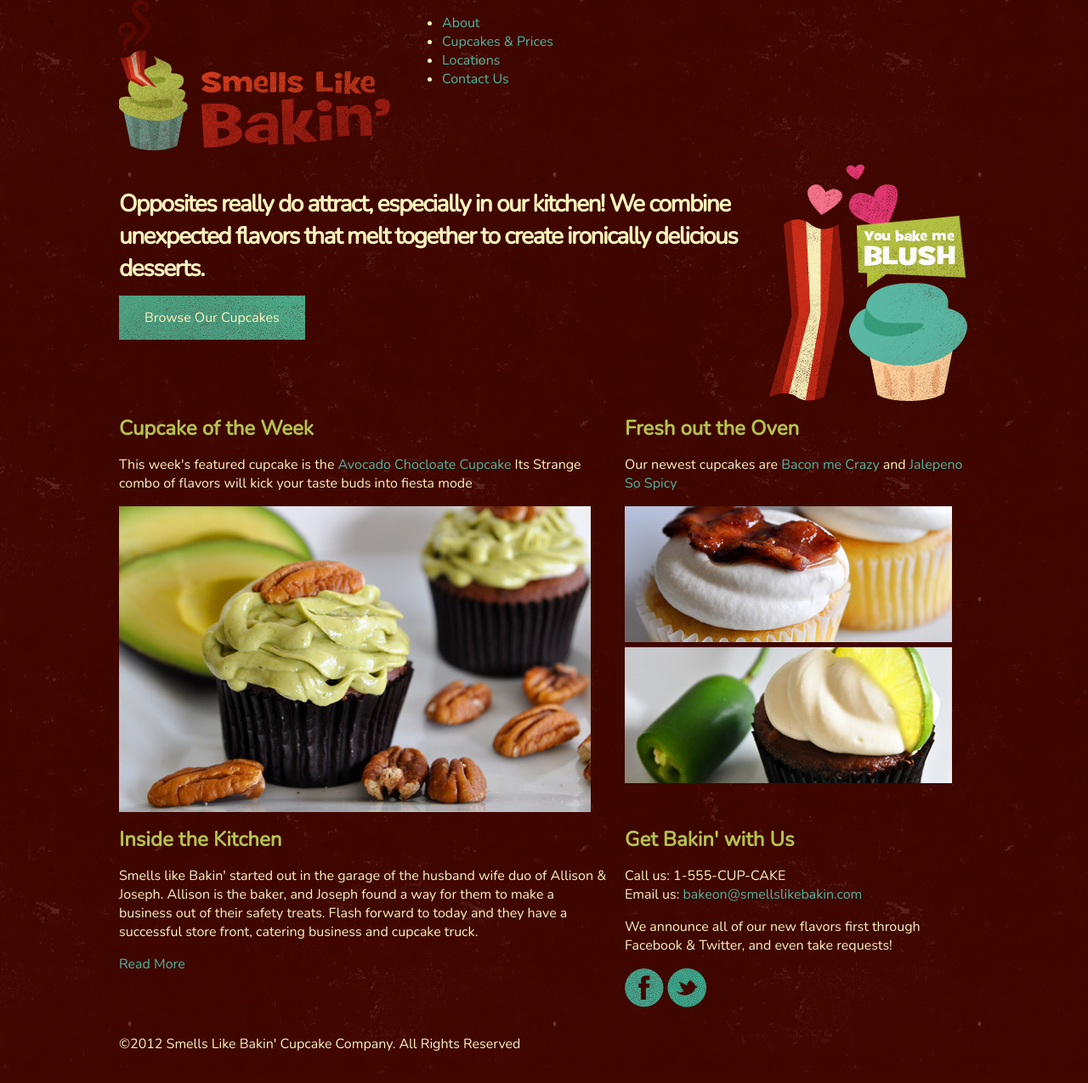
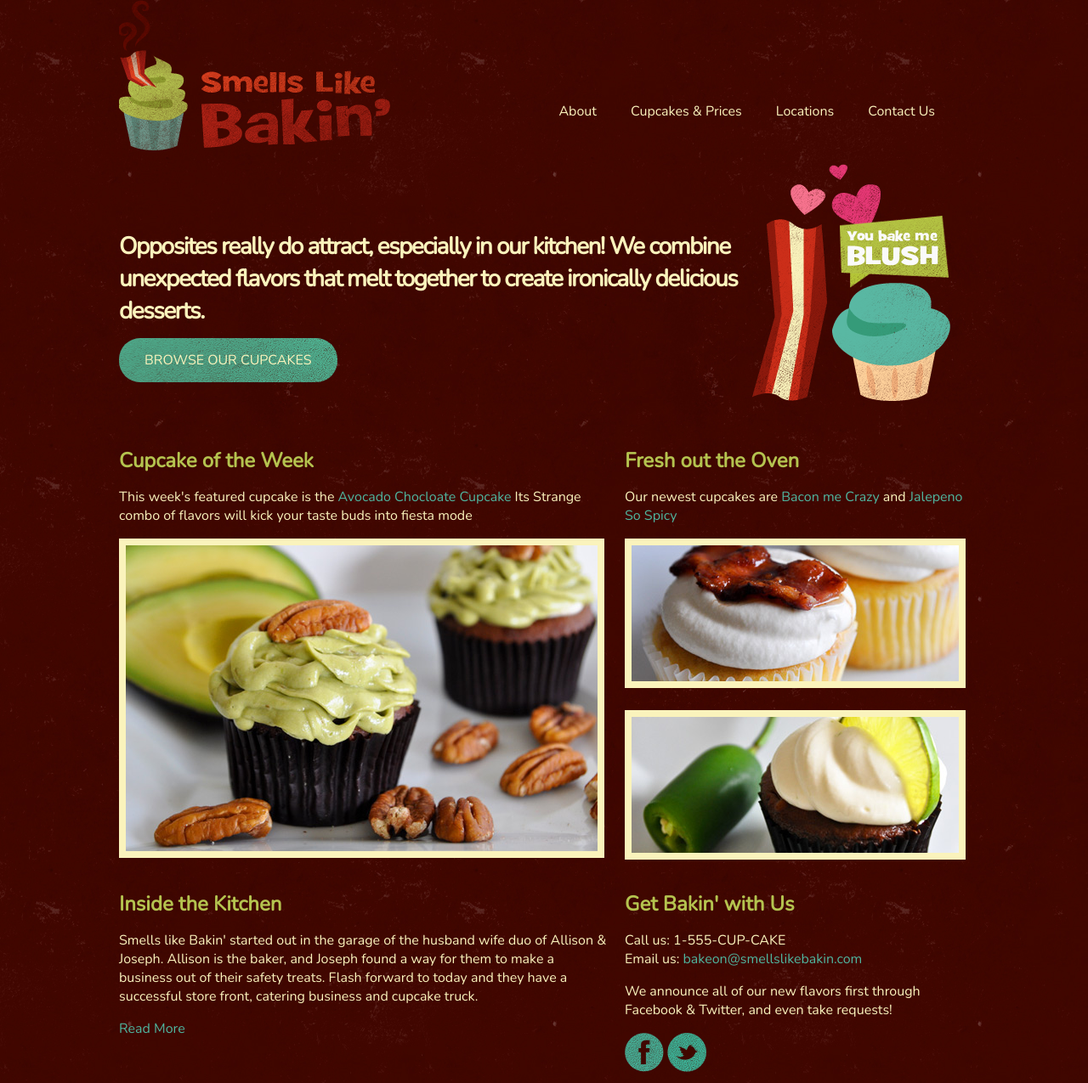
Before and after one commit to alexfett/Build-a-Simple-Website, a plain HTML site: page index.html in a window 1280 px wide. Shown: the top 1275 px of the page at 85% size. Drawn offline with nearby package versions, Linux system fonts and the light colour scheme.

```diff
--- a/css/style.css
+++ b/css/style.css
@@ -23,5 +23,44 @@ h2 {
 	background: #4FB695 url('img/texture.png') no-repeat right top;
 	padding: 15px 30px;
 	margin: 40px 0px;
+	border-radius: 25px;
+	text-transform: uppercase;
+}
 
+.btn:hover {
+	background-color: #4CC4A7;
 }
+ul.nav {
+	margin: 120px 0 0 0;
+	list-style: none;
+	float: right;
+}
+
+ul.nav li {
+	float: left;
+	margin-right: 40px;
+}
+
+ul.nav li a {
+	color: #FAF3BC;
+}
+
+#intro {
+	margin: 50px 0 75px 0;
+}
+
+#new-cupcakes img {
+	border: 8px solid #FAF3BC;
+	margin: 0 0 20px 0;
+}
+
+#featured-cupcake img {
+	border: 8px solid #FAF3BC;
+}
+
+#copyright {
+	border-top: 8px solid #2A0400;
+	padding: 10px 0px;
+	margin: 15px 0 px;
+	text-align: center;
+}
--- a/index.html
+++ b/index.html
@@ -29,13 +29,13 @@
 			<img src="img/you-bake-me-blush.gif" alt="you bake me blush">
 		</div>
 
-		<div id="featured cupcake" class="grid_7">
+		<div id="featured-cupcake" class="grid_7">
 			<h2>Cupcake of the Week</h2>
 			<p>This week's featured cupcake is the <a href="#">Avocado Chocloate Cupcake</a> Its Strange combo of flavors will kick your taste buds into fiesta mode</p>
 			<img src="img/featured-cupcake.jpg" alt="Avocado Chocolate Cupcake">
 		</div>
 
-		<div id="new cupcakes" class="grid_5 omega">
+		<div id="new-cupcakes" class="grid_5 omega">
 			<h2>Fresh out the Oven</h2>
 			<p>Our newest cupcakes are <a href="#">Bacon me Crazy</a> and <a href="#">Jalepeno So Spicy</a></p>
 			<img src="img/new-cupcake-bacon.jpg" alt="Bacon Me Crazy">
```
